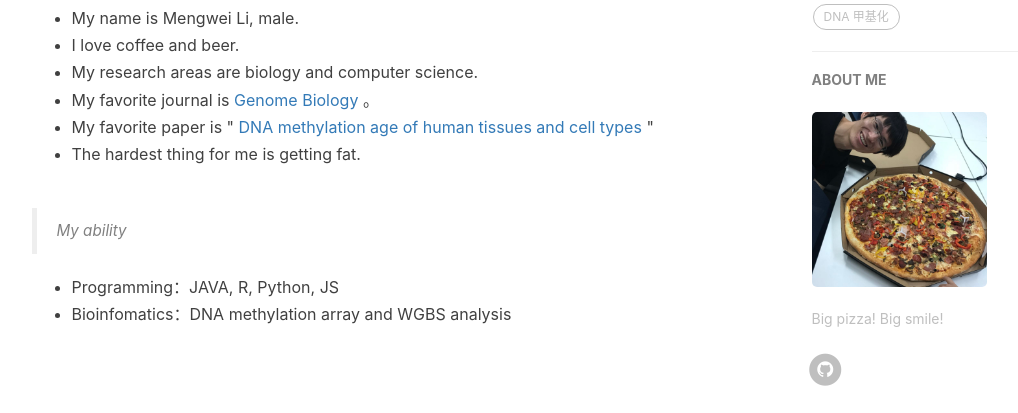
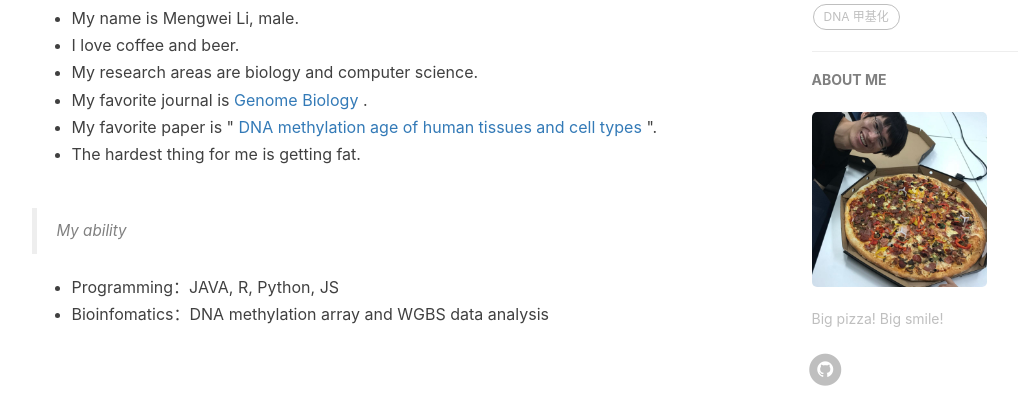
Before and after one commit to lmw123/lmw123.github.io, a Jekyll site: the page built from about.html, in a window 1280 px wide. Shown: the part 526-939 px from the top of the page, without its empty margins (136-1154 px from the left). Built offline with Jekyll 4.4.1, drawn with Linux system fonts in a browser that asks for light colours; nearby versions of some CDN libraries; comment, search, counter and statistics services are not loaded.

Commit message:
#update about

```diff
--- a/about.html
+++ b/about.html
@@ -26,12 +26,12 @@
         <li>My favorite journal is
             <a href="https://genomebiology.biomedcentral.com" target="_blank">
                 Genome Biology
-            </a>。
+            </a>.
         </li>
         <li>My favorite paper is "
             <a href="https://genomebiology.biomedcentral.com/articles/10.1186/gb-2013-14-10-r115" target="_blank">
                 DNA methylation age of human tissues and cell types
-            </a>"
+            </a>".
         </li>
         <li>The hardest thing for me is getting fat.</li>
     </ul>
@@ -41,7 +41,7 @@
     </blockquote>
     <ul>
         <li>Programming：JAVA, R, Python, JS</li>
-        <li>Bioinfomatics：DNA methylation array and WGBS analysis</li>
+        <li>Bioinfomatics：DNA methylation array and WGBS data analysis</li>
     </ul>
 
 </div>
@@ -57,11 +57,11 @@
         <li>我叫李萌伟，男。</li>
         <li>酷爱咖啡和啤酒。</li>
         <li>我的研究领域事生物和计算机。</li>
-        <li>我最喜欢的杂志是<a href="https://genomebiology.biomedcentral.com" target="_blank">Genome Biology</a>.</li>
+        <li>我最喜欢的杂志是<a href="https://genomebiology.biomedcentral.com" target="_blank">Genome Biology</a>。</li>
         <li>我最喜欢的文章是"
             <a href="https://genomebiology.biomedcentral.com/articles/10.1186/gb-2013-14-10-r115" target="_blank">
                 DNA methylation age of human tissues and cell types
-            </a>".
+            </a>"。
         </li>
         <li>增肥真困难。</li>
     </ul>
```
